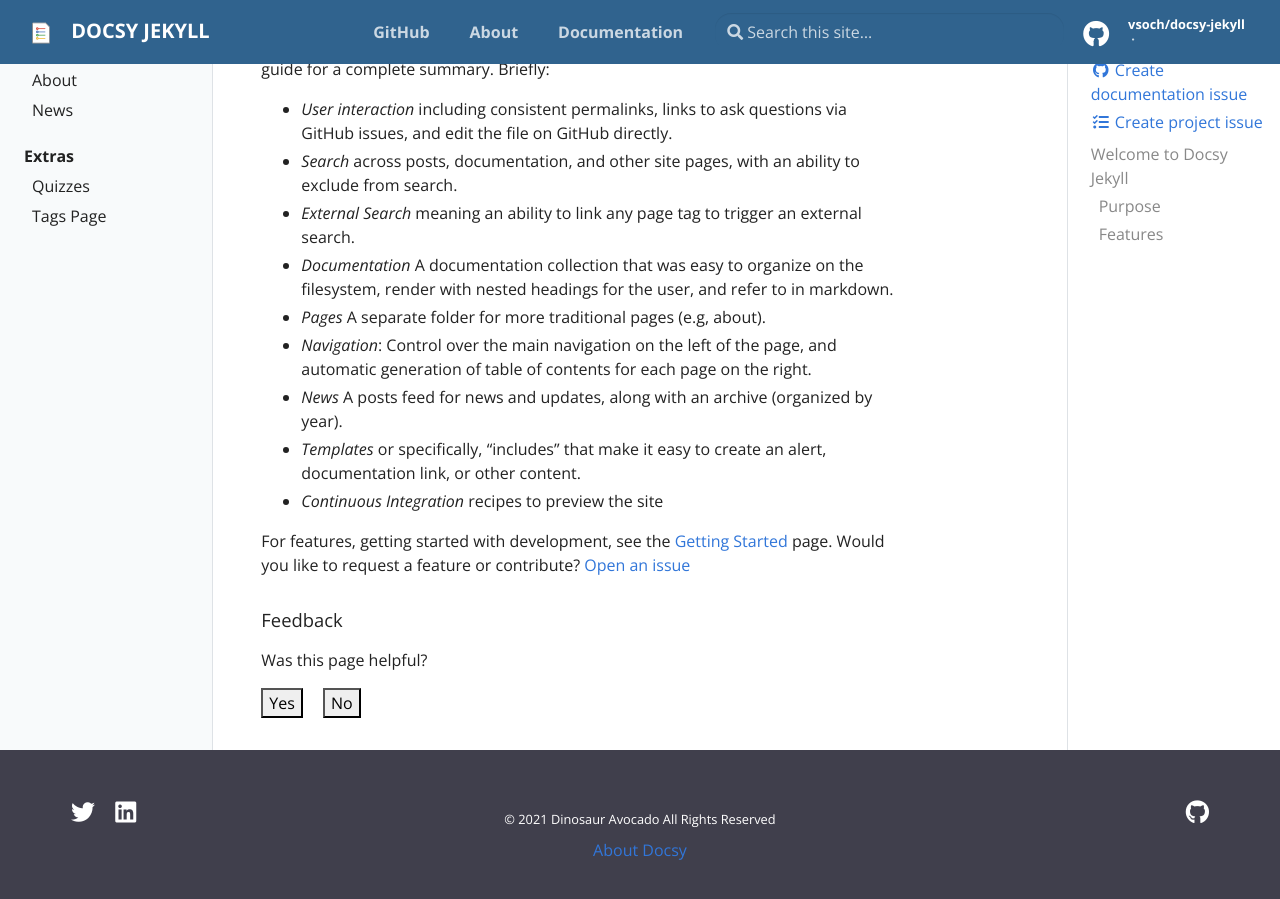
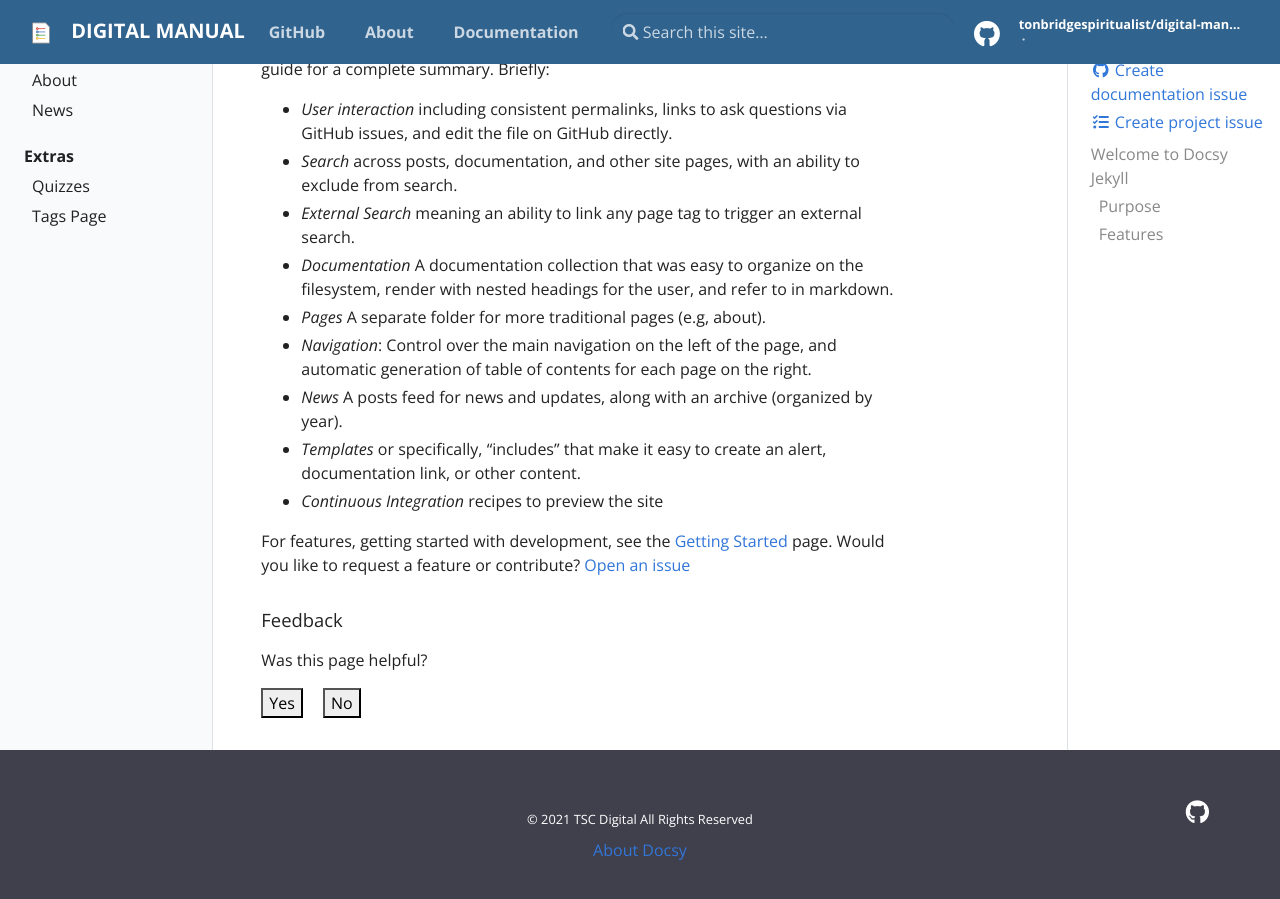
Before and after one commit to tonbridgespiritualist/digital-manual, a Jekyll site: the page built from pages/index.md, in a window 1280 px wide and 900 px high, scrolled down 885 px. Built offline with Jekyll 4.4.1, drawn with Linux system fonts in a browser that asks for light colours.

Commit message:
updated with relevant info

```diff
--- a/_config.yml
+++ b/_config.yml
@@ -14,30 +14,25 @@
 # You can create any custom variable you would like, and they will be accessible
 # in the templates via {{ site.myvariable }}.
 
-title: Docsy Jekyll
-email: your-email@domain.com
-author: Dinosaur Avocado
+title: Digital Manual
+email: manual-team@digital.sec.tonbridgespiritualist.com
+author: TSC Digital
 description: > # this means to ignore newlines until "baseurl:"
-  Write an awesome description for your new site here. You can edit this
-  line in _config.yml. It will appear in your document head meta (for
-  Google search results) and in your feed.xml site description.
+  The home of documentation from TSC Digital.
 
 # Add your baseurl here (your repository) but DO NOT CHANGE THE LINE NUMBER without editing .circleci/circle_urls.sh
-baseurl: "/docsy-jekyll" # the subpath of your site, e.g. /blog
+baseurl: "/digital-manual" # the subpath of your site, e.g. /blog
 
 # This is mostly for testing
-url: "https://vsoch.github.io" # the base hostname & protocol for your site
+url: "https://tonbridgespiritualist.github.io" # the base hostname & protocol for your site
 
 # Social (First three Required)
-repo: "https://github.com/vsoch/docsy-jekyll"
-github_user: "vsoch"
-github_repo: "docsy-jekyll"
+repo: "https://github.com/tonbridgespiritualist/digital-manual"
+github_user: "tonbridgespiritualist"
+github_repo: "digital-manual"
 github_branch: "master"
 
 # Optional
-twitter: vsoch
-linkedin: vsochat
-dockerhub: vanessa
 
 # Should there be feedback buttons at the bottom of pages?
 feedback: true
```
